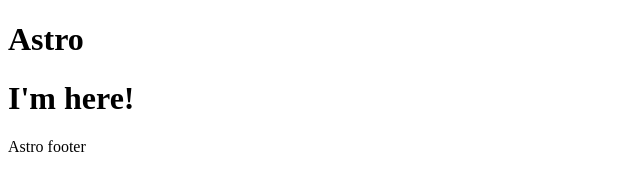
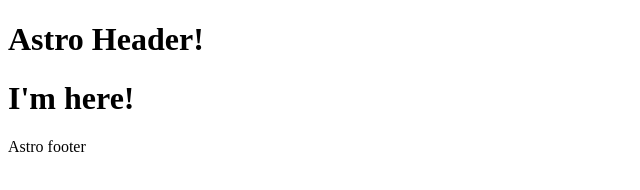
Before and after one commit to cdcasey/12gov2, an Astro site: page / in a window 1280 px wide. Shown: the whole page, without its empty margins (0-640 px from the left). Built offline with nearby package versions, Linux system fonts and the light colour scheme; Astro itself is replaced by a stand-in of ours.

Commit message:
Header component

```diff
--- /dev/null
+++ b/src/components/Header.astro
@@ -0,0 +1,3 @@
+<header>
+  <h1>Astro Header!</h1>
+</header>
--- a/src/layouts/BaseLayout.astro
+++ b/src/layouts/BaseLayout.astro
@@ -1,5 +1,5 @@
 ---
-
+import Header from '@/components/Header.astro';
 ---
 
 <html lang="en">
@@ -11,9 +11,7 @@
     <title>Astro</title>
   </head>
   <body>
-    <header>
-      <h1>Astro</h1>
-    </header>
+    <Header />
     <slot />
     <footer>Astro footer</footer>
   </body>
```
